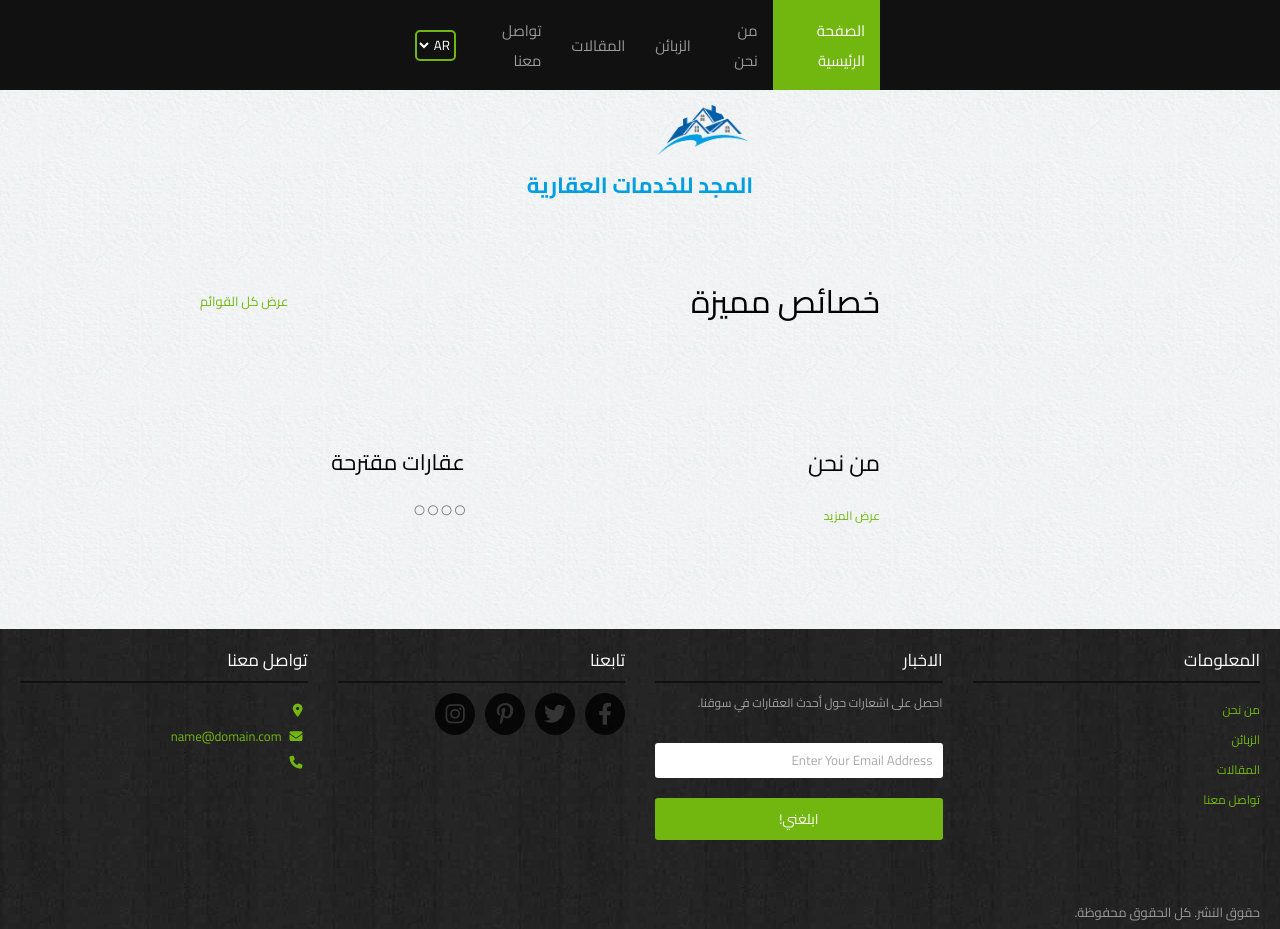
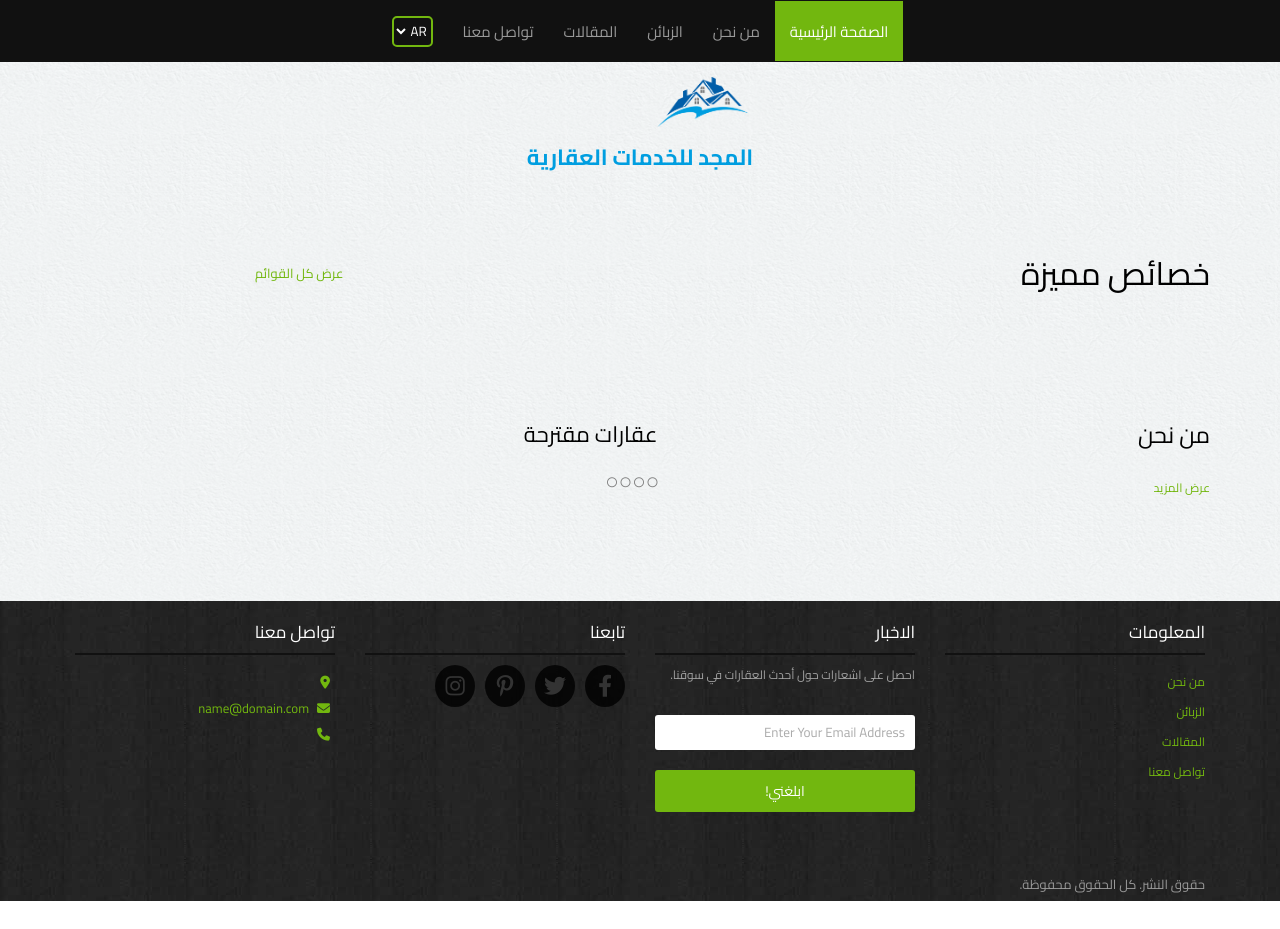
Before and after one commit to Tw9str/Real_estate, a plain HTML site: page index.html in a window 1280 px wide. After the commit the page ends 901 px from the top, so only its background shows below. Drawn offline with Linux system fonts and the light colour scheme; no server answers.

Commit message:
Update index.css

```diff
--- a/index.css
+++ b/index.css
@@ -11,7 +11,28 @@
   background: #72b70f;
 }
 .container {
-  padding: 0 400px;
+  padding-left: 15px;
+  padding-right: 15px;
+  margin-left: auto;
+  margin-right: auto;
+}
+/* Small */
+@media (min-width: 768px) {
+  .container {
+      width: 750px;
+  }
+}
+/* Medium */
+@media (min-width: 992px) {
+  .container {
+      width: 970px;
+  }
+}
+/* Large */
+@media (min-width: 1200px) {
+  .container {
+      width: 1170px;
+  }
 }
 /* Top Header */
 .header .top-header {
```
